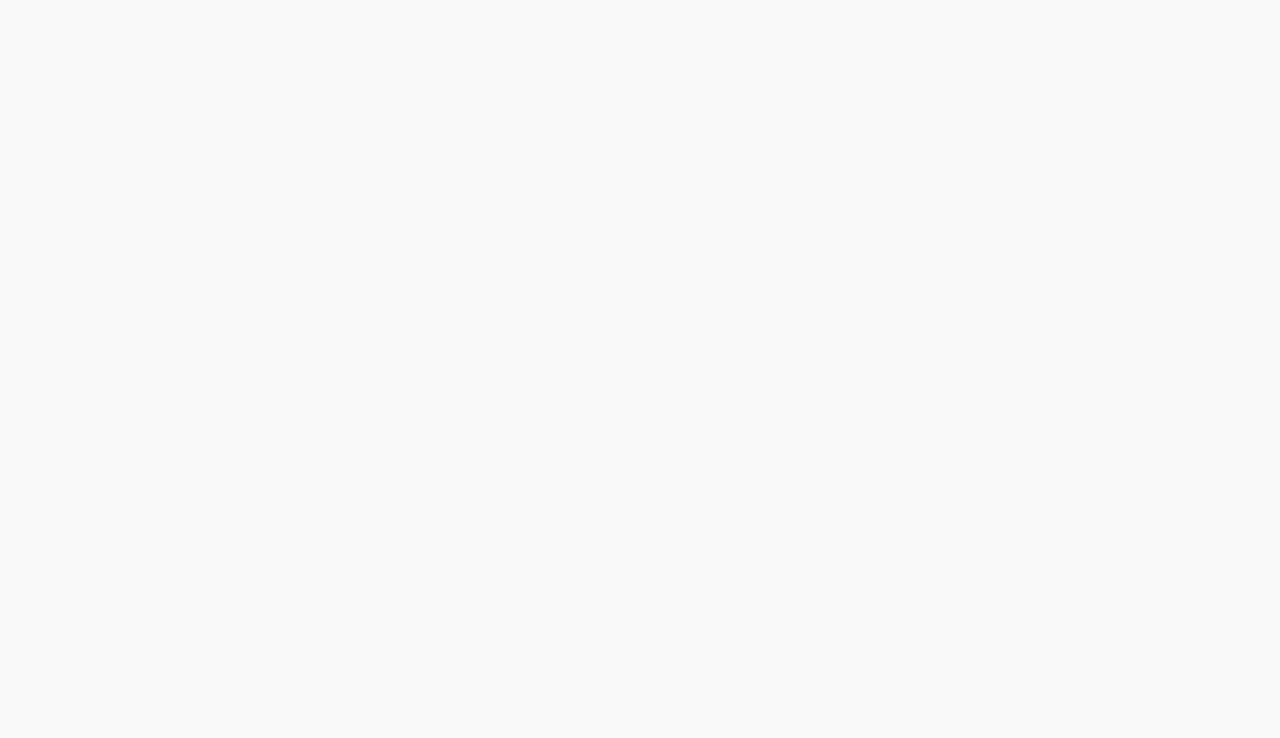
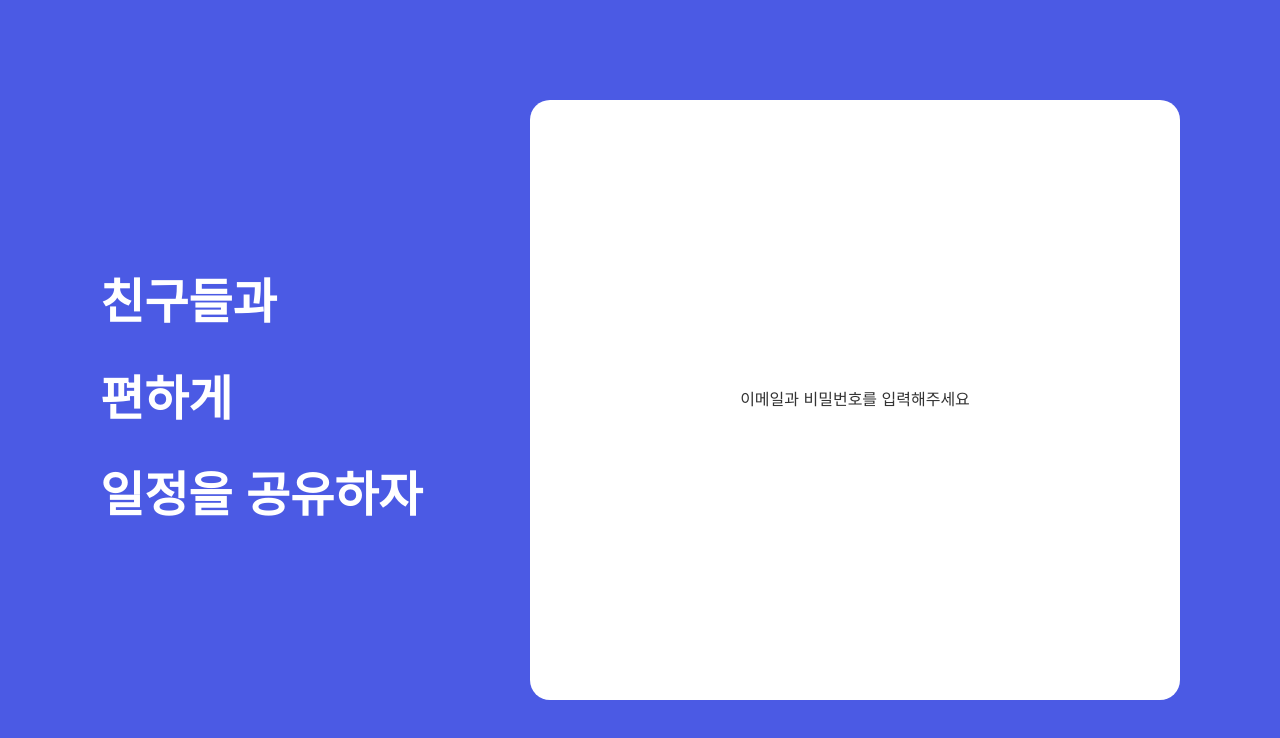
Before and after one commit to Doongiho/Calendar, a React (Create React App) app in the folder front/: page / in a window 1280 px wide. Shown: the top 738 px of the page. Built offline with nearby package versions, Linux system fonts and the light colour scheme; a small style sheet from the web is missing.

Commit message:
디자인

```diff
--- a/front/src/App.js
+++ b/front/src/App.js
@@ -1,9 +1,11 @@
 // src/App.js
 import React from 'react';
+import LoginPage from './pages/LoginPage';
 
 function App() {
   return (
     <div>
+      <LoginPage />
     </div>
   );
 }
--- a/front/src/pages/LoginPage.js
+++ b/front/src/pages/LoginPage.js
@@ -0,0 +1,48 @@
+import React from 'react'; // React 라이브러리 가져오기
+
+const LoginPage = () => {
+  // LoginPage라는 함수형 컴포넌트 선언
+  return (
+    <div
+      style={{
+        width: '100vw', // 화면 전체 너비
+        height: '100vh', // 화면 전체 높이
+        backgroundColor: '#4B5AE4', // 배경색 설정
+        display: 'flex', // Flexbox 레이아웃 적용
+        justifyContent: 'space-between', // 좌우 여백과 정렬
+        alignItems: 'center', // 세로 방향 중앙 정렬
+        flexDirection: 'row', // 요소들을 가로로 배치
+        padding: '0 100px', // 좌우 여백
+      }}
+    >
+      <div style={{ display: 'flex', flexDirection: 'column' }}>
+        <h1 style={{ color: 'white', fontSize: '48px', margin: '10px 0' }}>
+          친구들과
+        </h1>
+        <h1 style={{ color: 'white', fontSize: '48px', margin: '10px 0' }}>
+          편하게
+        </h1>
+        <h1 style={{ color: 'white', fontSize: '48px', margin: '10px 0' }}>
+          일정을 공유하자
+        </h1>
+      </div>
+
+      <div
+        style={{
+          width: '650px', // 박스 너비
+          height: '600px', // 박스 높이
+          backgroundColor: 'white', // 흰색 박스
+          borderRadius: '20px', // 꼭지점 라운드 처리
+          //boxShadow: '0 4px 10px rgba(0, 0, 0, 0.1)', // 살짝 그림자
+          display: 'flex',
+          justifyContent: 'center',
+          alignItems: 'center',
+        }}
+      >
+        <p>이메일과 비밀번호를 입력해주세요</p>
+      </div>
+    </div>
+  );
+};
+
+export default LoginPage; // LoginPage 컴포넌트 내보내기
```
